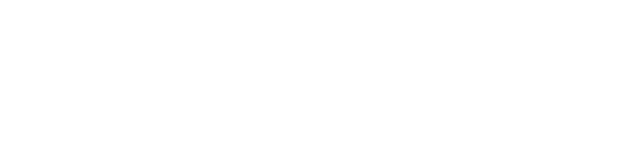
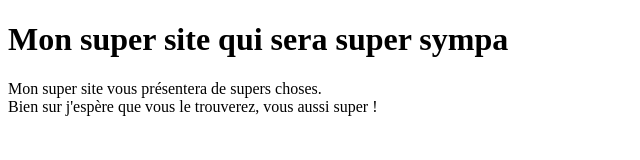
Before and after one commit to NLeflohic/FirstGitActivite, a plain HTML site: page index.html in a window 1280 px wide. Shown: the whole page, without its empty margins (0-640 px from the left). Drawn offline with Linux system fonts and the light colour scheme.

Commit message:
Remplissage basique

```diff
--- a/index.html
+++ b/index.html
@@ -4,6 +4,11 @@
 			<title>Ca c'est mon futur site !</title>
 		</head>
 <body>
+	<h1>Mon super site qui sera super sympa</h1>
+		<p>
+			Mon super site vous présentera de supers choses.<br>
+			Bien sur j'espère que vous le trouverez, vous aussi super !
+		</p>
 
 </body>
 </html>
```
